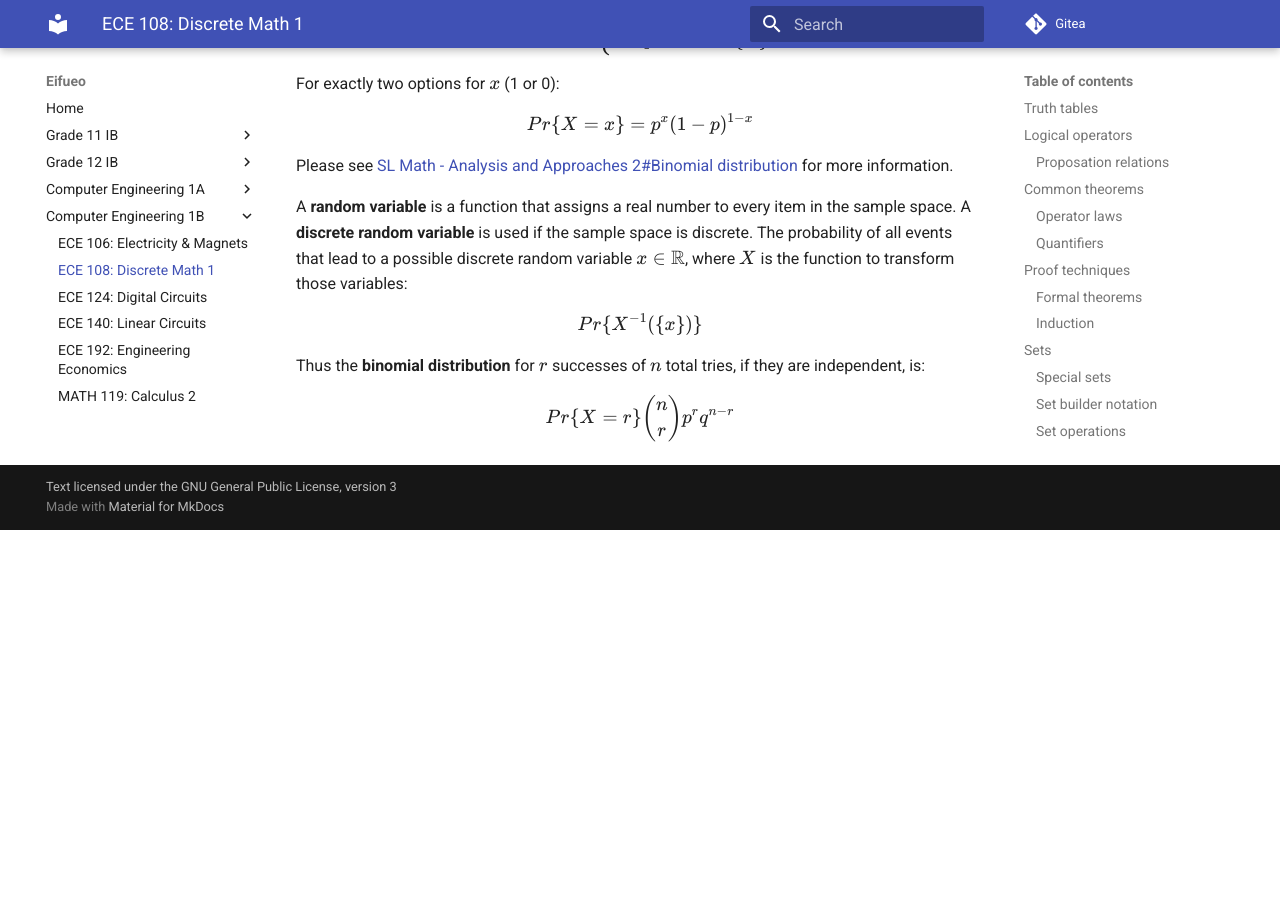
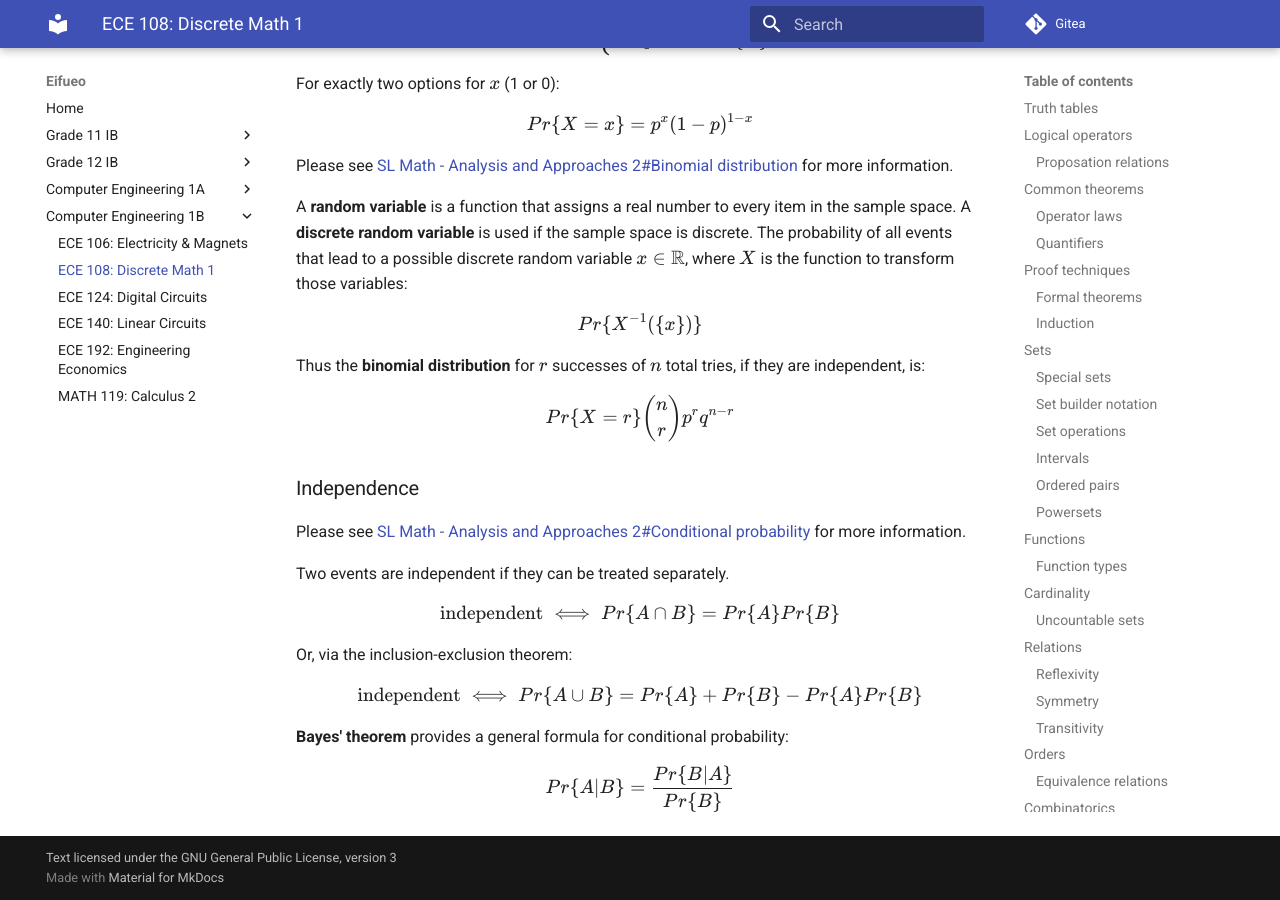
Before and after one commit to potatoeggy/eifueo, an MkDocs documentation site: the page built from docs/1b/ece108.md, in a window 1280 px wide and 900 px high, scrolled down 23013 px. Built offline with MkDocs 1.6.1 and Material for MkDocs 9.7.7, drawn with Linux system fonts in a browser that asks for light colours; before the commit the page ends 23543 px from its top, so only the background shows below that.

Commit message:
ece108: add conditional probability

```diff
--- a/docs/1b/ece108.md
+++ b/docs/1b/ece108.md
@@ -911,3 +911,19 @@ $$Pr\{X^{-1}(\{x\})\}$$
 Thus the **binomial distribution** for $r$ successes of $n$ total tries, if they are independent, is:
 
 $$Pr\{X=r\}{n\choose r}p^rq^{n-r}$$
+
+### Independence
+
+Please see [SL Math - Analysis and Approaches 2#Conditional probability](/g11/mcv4u7/#conditional-probability) for more information.
+
+Two events are independent if they can be treated separately.
+
+$$\text{independent}\iff Pr\{A\cap B\}=Pr\{A\}Pr\{B\}$$
+
+Or, via the inclusion-exclusion theorem:
+
+$$\text{independent}\iff Pr\{A\cup B\}=Pr\{A\}+Pr\{B\}-Pr\{A\}Pr\{B\}$$
+
+**Bayes' theorem** provides a general formula for conditional probability:
+
+$$Pr\{A|B\}=\frac{Pr\{B|A\}}{Pr\{B\}}$$
```
